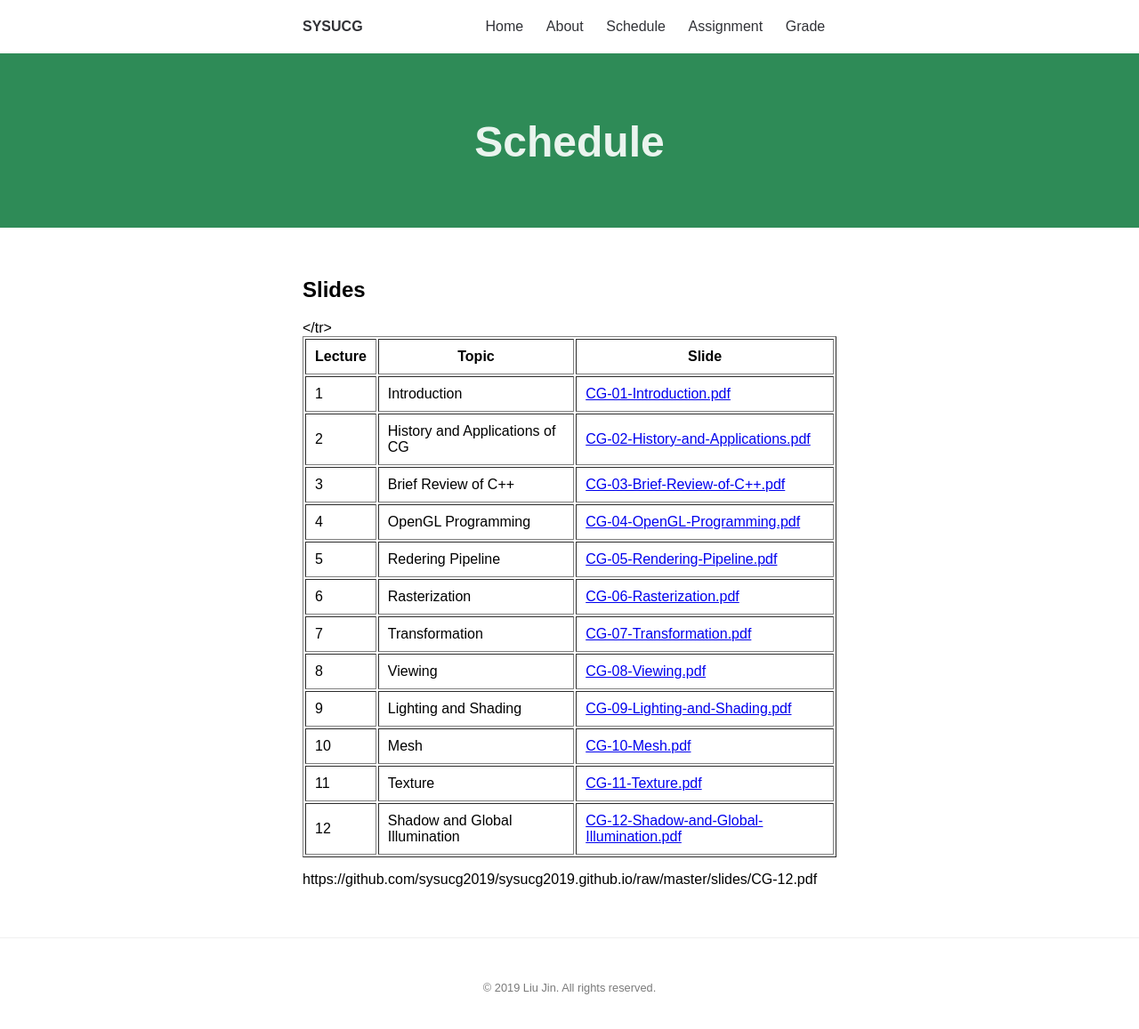
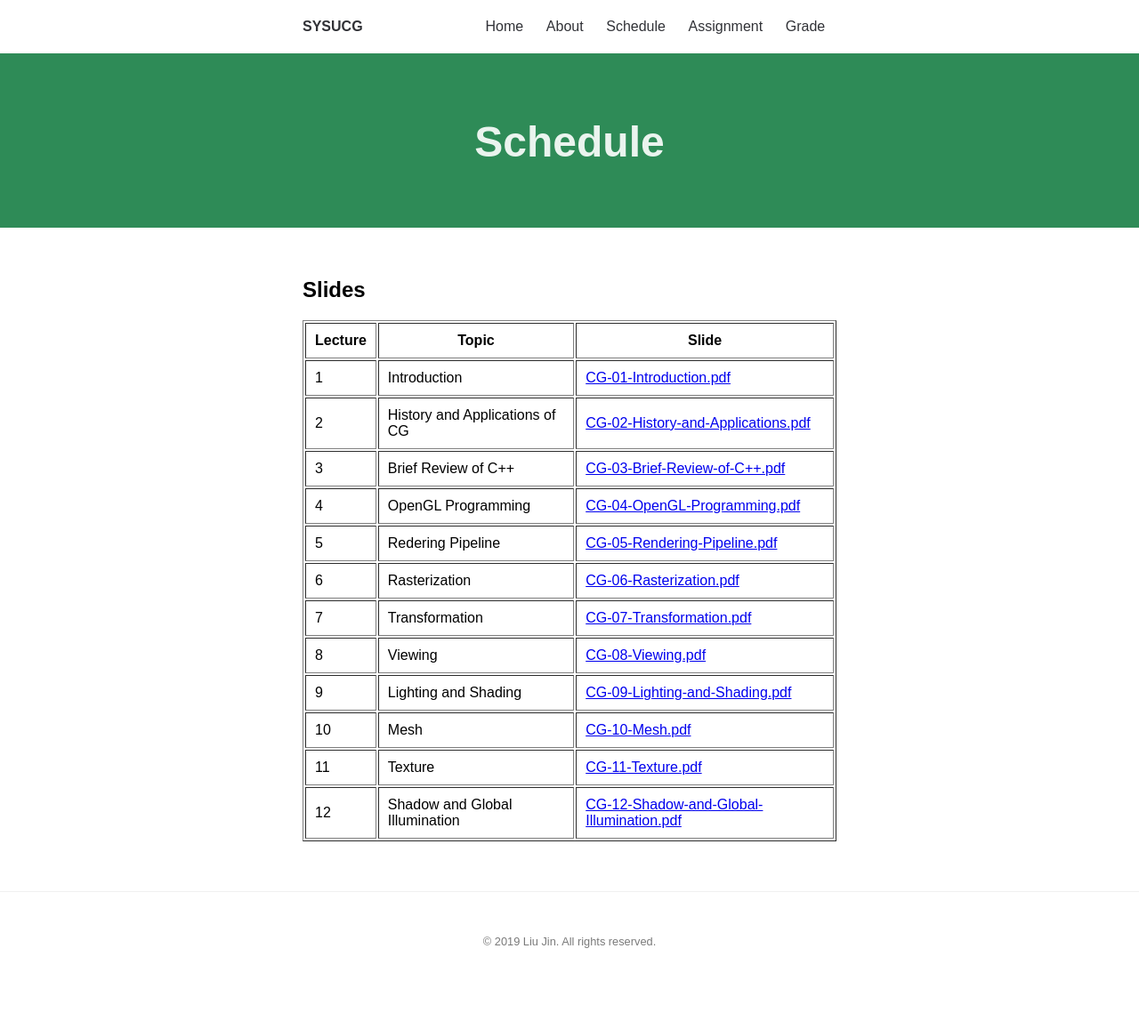
Before and after one commit to sysucg2019/sysucg2019.github.io, a Jekyll site: the page built from schedule.md, in a window 1280 px wide and 1166 px high. Shown: the top 1157 px of the window at 89% size. Built offline with Jekyll 4.4.1, drawn with Linux system fonts in a browser that asks for light colours.

Commit message:
Update schedule.md

```diff
--- a/schedule.md
+++ b/schedule.md
@@ -67,12 +67,9 @@ permalink: /schedule/
     <td> Texture </td>
     <td> <a href="https://github.com/sysucg2019/sysucg2019.github.io/raw/master/slides/CG-11-Texture.pdf">CG-11-Texture.pdf</a></td>
   </tr>
-  </tr>
-    <tr>
+  <tr>
     <td> 12 </td>
     <td> Shadow and Global Illumination </td>
     <td> <a href="https://github.com/sysucg2019/sysucg2019.github.io/raw/master/slides/CG-12.pdf">CG-12-Shadow-and-Global-Illumination.pdf</a></td>
   </tr>
 </table>
-
-https://github.com/sysucg2019/sysucg2019.github.io/raw/master/slides/CG-12.pdf
```
